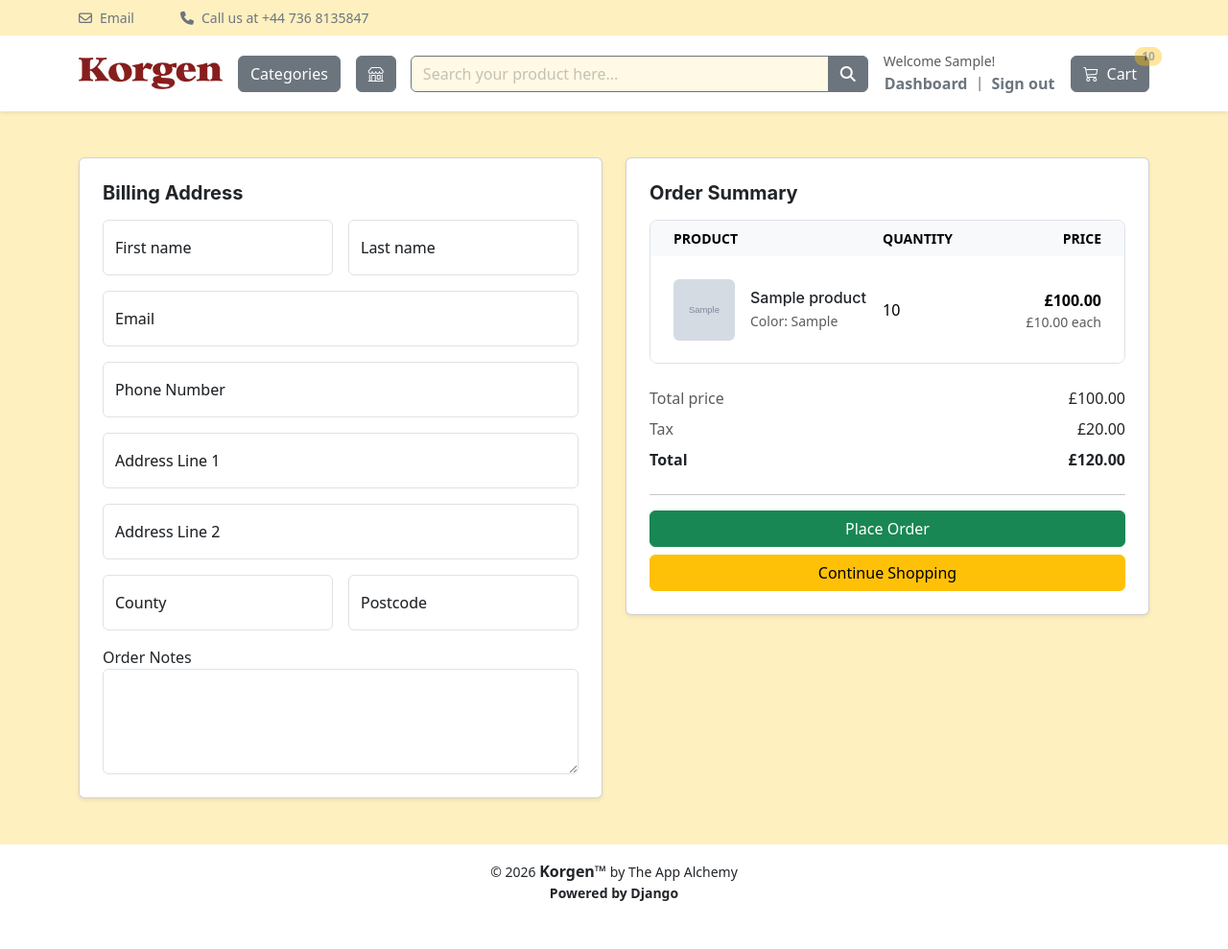
After one commit to disaac318/Korgen-eCommerce-MSP4, a Django app: page /cart/checkout/ in a window 1280 px wide. The commit adds this page. Shown: the whole page at 96% size. Run offline with Django 5.2, Linux system fonts and the light colour scheme; a user stored in the database is signed in; tables that the repository leaves empty hold one stand-in row (values such as "Sample post"); grey boxes marked "Sample" are stand-in pictures; some libraries are stand-ins or nearby versions.

Commit message:
created checkout page design

```diff
--- a/carts/templates/carts/cart.html
+++ b/carts/templates/carts/cart.html
@@ -163,7 +163,7 @@
                                         height="26">
                               </p>
 
-                              <a href="#"
+                              <a href="{% url 'checkout' %}"
                                    class="btn btn-success w-100">Checkout</a>
                               <a href="{% url 'store' %}"
                                    class="btn btn-warning w-100 mt-2">Continue Shopping</a>
--- a/carts/urls.py
+++ b/carts/urls.py
@@ -10,4 +10,6 @@ urlpatterns = [
     path('remove_from_cart/<int:cart_item_id>/', views.remove_from_cart, name='remove_from_cart'),
     path('delete_cart_item/<int:cart_item_id>/', views.delete_cart_item, name='delete_cart_item'),
 
+    path('checkout/', views.checkout, name='checkout'),
+
 ]
--- a/carts/views.py
+++ b/carts/views.py
@@ -212,3 +212,34 @@ def cart(request, total=0, quantity=0, cart_items=None):
         'cart_items': cart_items,
     }
     return render(request, 'carts/cart.html', context)
+
+
+@login_required(login_url='accounts:login')
+def checkout(request, total=0, quantity=0, cart_items=None):
+    total = 0
+    quantity = 0
+
+    assign_session_cart_to_user(request)
+    cart_items = CartItem.objects.filter(
+        user=request.user,
+        is_active=True,
+    ).prefetch_related('variations')
+
+    if not cart_items.exists():
+        return redirect('cart')
+
+    for cart_item in cart_items:
+        total += cart_item.sub_total()
+        quantity += cart_item.quantity
+
+    tax = total * 20 / 100
+    grand_total = total + tax
+
+    context = {
+        'cart_items': cart_items,
+        'total': total,
+        'tax': tax,
+        'grand_total': grand_total,
+        'quantity': quantity,
+    }
+    return render(request, 'store/checkout.html', context)
--- /dev/null
+++ b/store/templates/store/checkout.html
@@ -0,0 +1,250 @@
+{% extends 'base.html' %}
+{% load static humanize %}
+
+{% block content %}
+
+<main class="pt-5 bg-opacity-25 bg-warning pb-5"
+     style="min-height: 40vh;">
+     <div class="container">
+
+          <!-- ========== Main content starts ========== -->
+
+          <div class="row g-4">
+               <div class="col-lg-6">
+
+                    <section class="card shadow-sm">
+
+                         <div class="card-body p-4">
+                              <h4 class="card-title mb-3 h5 fw-bold">Billing Address</h4>
+
+                              <form action="">
+                                   <div class="form-row">
+
+                                        <div class="row g-3">
+                                             <div class="col-md-6 mb-3">
+                                                  <div class="form-floating">
+
+                                                       <input type="text"
+                                                            class="form-control"
+                                                            id="firstName"
+                                                            name="first_name"
+                                                            placeholder="First name">
+
+                                                       <label for="firstName">First name</label>
+
+                                                  </div>
+                                             </div>
+
+                                             <div class="col-md-6">
+                                                  <div class="form-floating">
+
+                                                       <input type="text"
+                                                            class="form-control"
+                                                            id="lastName"
+                                                            name="last_name"
+                                                            placeholder="Last name">
+                                                       <label for="lastName">Last name</label>
+
+                                                  </div>
+                                             </div>
+                                        </div>
+
+
+                                        <div class="col form-group mb-3">
+                                             <div class="form-floating">
+
+                                                  <input type="email"
+                                                       class="form-control"
+                                                       id="email"
+                                                       name="email"
+                                                       placeholder="Email"
+                                                       required>
+                                                       <label for="email">Email</label>
+                                             </div>
+                                        </div>
+
+                                        <div class="col form-group mb-3">
+                                             <div class="form-floating">
+
+                                                  <input type="tel"
+                                                       class="form-control"
+                                                       id="phone"
+                                                       name="phone"
+                                                       placeholder="Phone Number"
+                                                       required>
+                                                       <label for="phone">Phone Number</label>
+                                             </div>
+                                        </div>
+
+                                        <div class="col form-group mb-3">
+                                             <div class="form-floating">
+
+                                                  <input type="text"
+                                                       class="form-control"
+                                                       id="address"
+                                                       name="address"
+                                                       placeholder="Address Line 1"
+                                                       required>
+                                                       <label for="address">Address Line 1</label>
+                                             </div>
+                                        </div>
+
+                                        <div class="col form-group mb-3">
+                                             <div class="form-floating">
+
+                                                  <input type="text"
+                                                       class="form-control"
+                                                       id="address2"
+                                                       name="address2"
+                                                       placeholder="Address Line 2"
+                                                       required>
+                                                        <label for="address2">Address Line 2</label>
+                                             </div>
+                                        </div>
+
+                                        <div class="row g-3">
+                                             <div class="col-md-6 mb-3">
+                                                  <div class="form-floating">
+
+                                                       <input type="text"
+                                                            class="form-control"
+                                                            id="County"
+                                                            name="County"
+                                                            placeholder="County" required>
+                                                            <label for="County">County</label>
+
+                                                  </div>
+                                             </div>
+
+                                             <div class="col-md-6">
+                                                  <div class="form-floating">
+
+                                                       <input type="text"
+                                                            class="form-control"
+                                                            id="Postcode"
+                                                            name="Postcode"
+                                                            placeholder="Postcode" required>
+                                                            <label for="Postcode">Postcode</label>
+
+                                                  </div>
+                                             </div>
+                                        </div>
+
+                                        <div class="form-row">
+                                             <label for="order_notes">Order Notes</label>
+                                             <textarea name="order_notes" id="order_notes" cols="10" rows="4" class="form-control"></textarea>
+                                        </div>
+
+
+
+
+
+
+                                   </div>
+                              </form>
+                         </div>
+                    </section>
+               </div>
+
+
+               <!-- right side -->
+               <aside class="col-lg-6"
+                    aria-label="Order summary">
+                    <section class="card shadow-sm">
+
+                         <div class="card-body p-4">
+                              <h2 class="h5 fw-bold mb-3">Order Summary</h2>
+
+                              <section aria-label="Cart items">
+                                   <div class="table-responsive border rounded-3">
+                                        <table class="table table-borderless table-hover align-middle mb-0">
+                                             <caption class="visually-hidden">Items in your cart</caption>
+                                             <thead class="table-light">
+                                                  <tr class="small text-uppercase">
+                                                       <th scope="col"
+                                                            class="ps-4">Product</th>
+                                                       <th scope="col"
+                                                            style="width: 120px;">Quantity</th>
+                                                       <th scope="col"
+                                                            class="text-end pe-4"
+                                                            style="width: 140px;">Price</th>
+                                                  </tr>
+                                             </thead>
+                                             <tbody>
+                                                  {% for cart_item in cart_items %}
+                                                  <tr>
+                                                       <td class="ps-4 py-4">
+                                                            <article class="d-flex align-items-center gap-3">
+                                                                 <img src="{{ cart_item.product.images.url }}"
+                                                                      alt="{{ cart_item.product.product_name }}"
+                                                                      class="rounded"
+                                                                      style="width: 64px; height: 64px; object-fit: cover;">
+                                                                 <div>
+                                                                      <h3 class="h6 mb-1">
+                                                                           <a href="{% url 'product_detail' cart_item.product.category.slug cart_item.product.slug %}"
+                                                                                class="text-decoration-none text-dark">
+                                                                                {{ cart_item.product.product_name }}
+                                                                           </a>
+                                                                      </h3>
+                                                                      {% if cart_item.variations.all %}
+                                                                      <p class="text-muted small mb-0">
+                                                                           {% for variation in cart_item.variations.all %}
+                                                                           {{ variation.variation_category|capfirst }}: {{ variation.variation_value|capfirst }}{% if not forloop.last %}, {% endif %}
+                                                                           {% endfor %}
+                                                                      </p>
+                                                                      {% endif %}
+                                                                 </div>
+                                                            </article>
+                                                       </td>
+                                                       <td class="align-middle">
+                                                            {{ cart_item.quantity }}
+                                                       </td>
+                                                       <td class="text-end pe-4">
+                                                            <p class="mb-0 fw-semibold">£{{ cart_item.sub_total|floatformat:2|intcomma }}</p>
+                                                            <p class="mb-0 small text-muted">£{{ cart_item.product.price|floatformat:2|intcomma }} each</p>
+                                                       </td>
+                                                  </tr>
+                                                  {% empty %}
+                                                  <tr>
+                                                       <td colspan="3"
+                                                            class="text-center p-4">
+                                                            <p class="mb-3">Your cart is empty.</p>
+                                                            <a href="{% url 'store' %}"
+                                                                 class="btn btn-warning w-50">Continue Shopping</a>
+                                                       </td>
+                                                  </tr>
+                                                  {% endfor %}
+                                             </tbody>
+                                        </table>
+                                   </div>
+                              </section>
+
+                              <dl class="row mt-4 mb-0">
+                                   <dt class="col-6 fw-normal text-muted">Total price</dt>
+                                   <dd class="col-6 text-end mb-2">£{{ total|floatformat:2|intcomma }}</dd>
+
+                                   <dt class="col-6 fw-normal text-muted">Tax</dt>
+                                   <dd class="col-6 text-end mb-2">£{{ tax|floatformat:2|intcomma }}</dd>
+
+                                   <dt class="col-6 fw-semibold">Total</dt>
+                                   <dd class="col-6 text-end fw-semibold">£{{ grand_total|floatformat:2|intcomma }}</dd>
+                              </dl>
+
+                              <hr>
+
+                              <a href="#"
+                                   class="btn btn-success w-100">Place Order</a>
+                              <a href="{% url 'store' %}"
+                                   class="btn btn-warning w-100 mt-2">Continue Shopping</a>
+                         </div>
+                    </section>
+               </aside>
+
+
+          </div>
+     </div>
+</main>
+
+<!-- ========== Main content ends ========== -->
+
+{% endblock content %}
```
